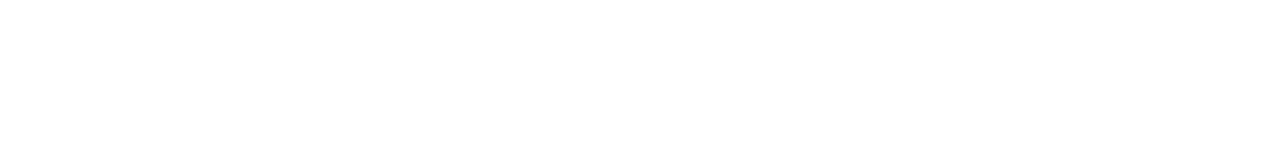
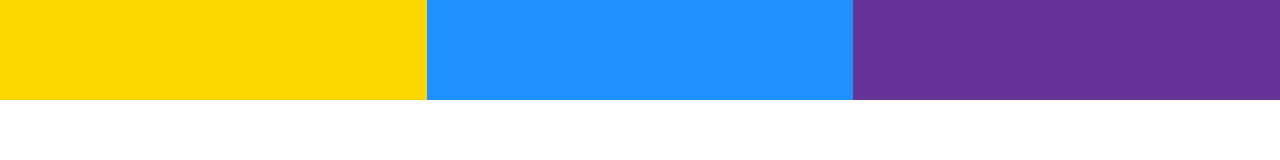
Before and after one commit to Jefrytus/HTMLSiteComplete, a plain HTML site: page index.html in a window 1280 px wide. Drawn offline with Linux system fonts and the light colour scheme.

Commit message:
Grids for layout created.

```diff
--- a/CSS/styles.css
+++ b/CSS/styles.css
@@ -445,3 +445,21 @@
         font-size: 1.6rem;
     }
 }
+
+/* Grids */
+.grid {
+    display: grid;
+}
+
+@media screen and (min-width: 768px) {
+    .grid--1x2 {
+        grid-template-columns: repeat(2, 1fr);
+    }
+}
+
+@media screen and (min-width: 1024px) {
+    .grid--1x3 {
+        grid-template-columns: 1fr 1fr 1fr;
+        /* repeat(3, 1fr) could be used as well */
+    }
+}
--- a/index.html
+++ b/index.html
@@ -11,24 +11,10 @@
     <link rel="stylesheet" href="/CSS/styles.css">
 </head>
 <body>
-    <!-- next is Grids -->
-    <!-- <blockquote class="quote">
-         <p class="quote__text">Lorem ipsum dolor sit amet consectetur adipisicing elit. Deserunt repudiandae illum voluptatem
-            aperiam reprehenderit dicta libero quo eius alias unde!
-        </p>
-        <footer>
-            <div class="media">
-                <div class="quote__image">
-                    <svg class="icon icon--secondary quote__line">
-                        <use xlink:href="images/sprite.svg#line"></use>
-                    </svg>
-                </div>
-                <div class="media__body">
-                    <h3 class="media__title quote__author">John Smith</h3>
-                    <p class="quote__organization">ABC Company</p>
-                </div>
-            </div>
-        </footer>
-    </blockquote> -->
+    <div class="grid grid--1x3">
+        <div style="height: 100px; background: gold; "></div>
+        <div style="height: 100px; background: dodgerblue; "></div>
+        <div style="height: 100px; background: rebeccapurple; "></div>
+    </div>
 </body>
 </html>
```
Also changed, not shown: CSS/components/grids.html (added, +7 -0 lines).
